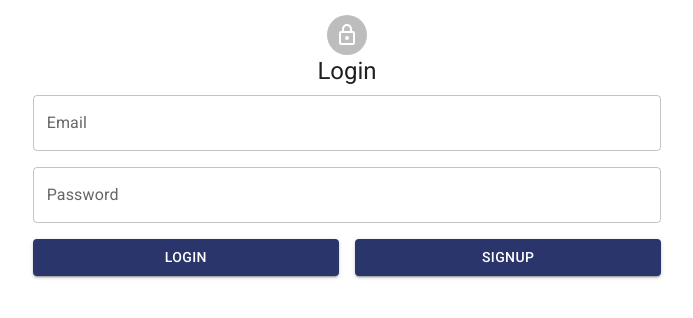
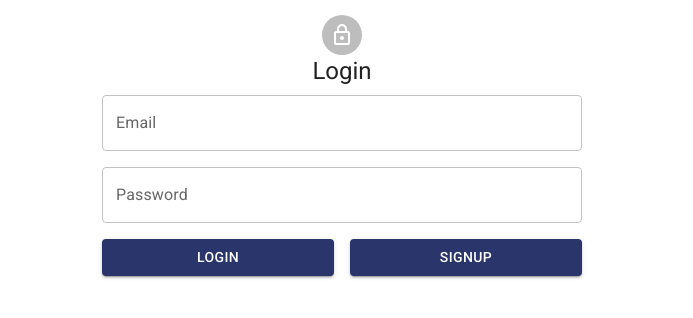
Before and after one commit to j0y0nt/vaas, a React (Create React App) app in the folder vaas-web/vass-fe/: page / in a window 1280 px wide. Shown: the top 318 px of the page, without its empty margins (298-991 px from the left). Built offline with nearby package versions, Linux system fonts and the light colour scheme.

Commit message:
Fix width for login box.

```diff
--- a/vaas-web/vass-fe/src/components/Login/LoginComponent.js
+++ b/vaas-web/vass-fe/src/components/Login/LoginComponent.js
@@ -13,7 +13,7 @@ export default function LoginComponent(){
     const [signup, setSignup] = useState(false);
 
     return (
-	    <Container style={{margin: '5px',padding: '10px'}}>
+	    <Container style={{margin: '5px',padding: '10px', width: '500px'}}>
 	    <Box style={{display:'flex', flexDirection: 'column', alignItems: 'center'}}>
 	    <Avatar>
 	    <LockOutlinedIcon />
--- a/vaas-web/vass-fe/src/components/MainContainer.js
+++ b/vaas-web/vass-fe/src/components/MainContainer.js
@@ -7,7 +7,7 @@ export default function MainContainer() {
   return (
     <React.Fragment>
       <CssBaseline />
-      <Container maxWidth="md">
+	<Container maxWidth="md" style={{display: 'flex', justifyContent: 'center'}}>
 	  <LoginComponent />
       </Container>
     </React.Fragment>
```
